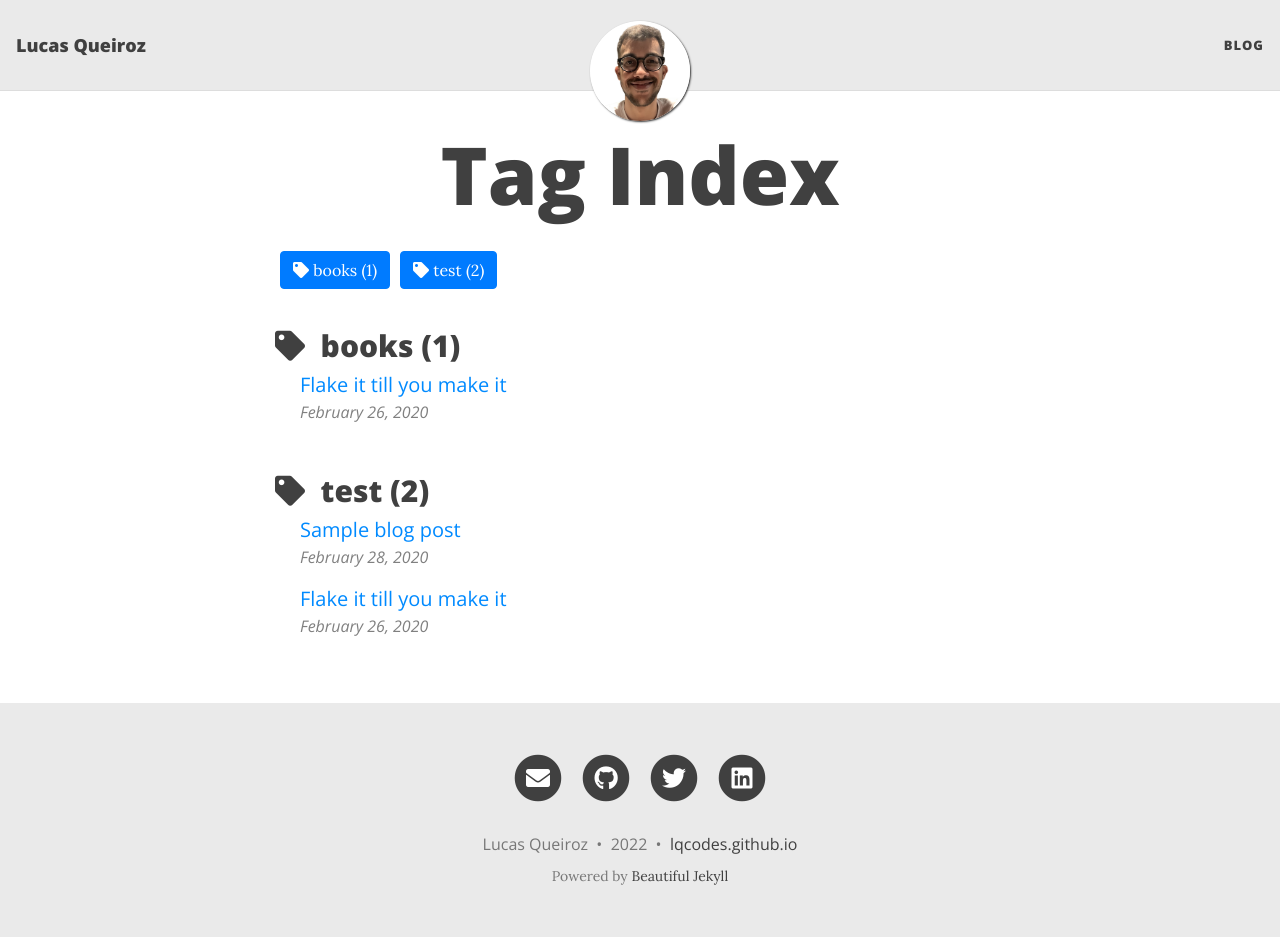
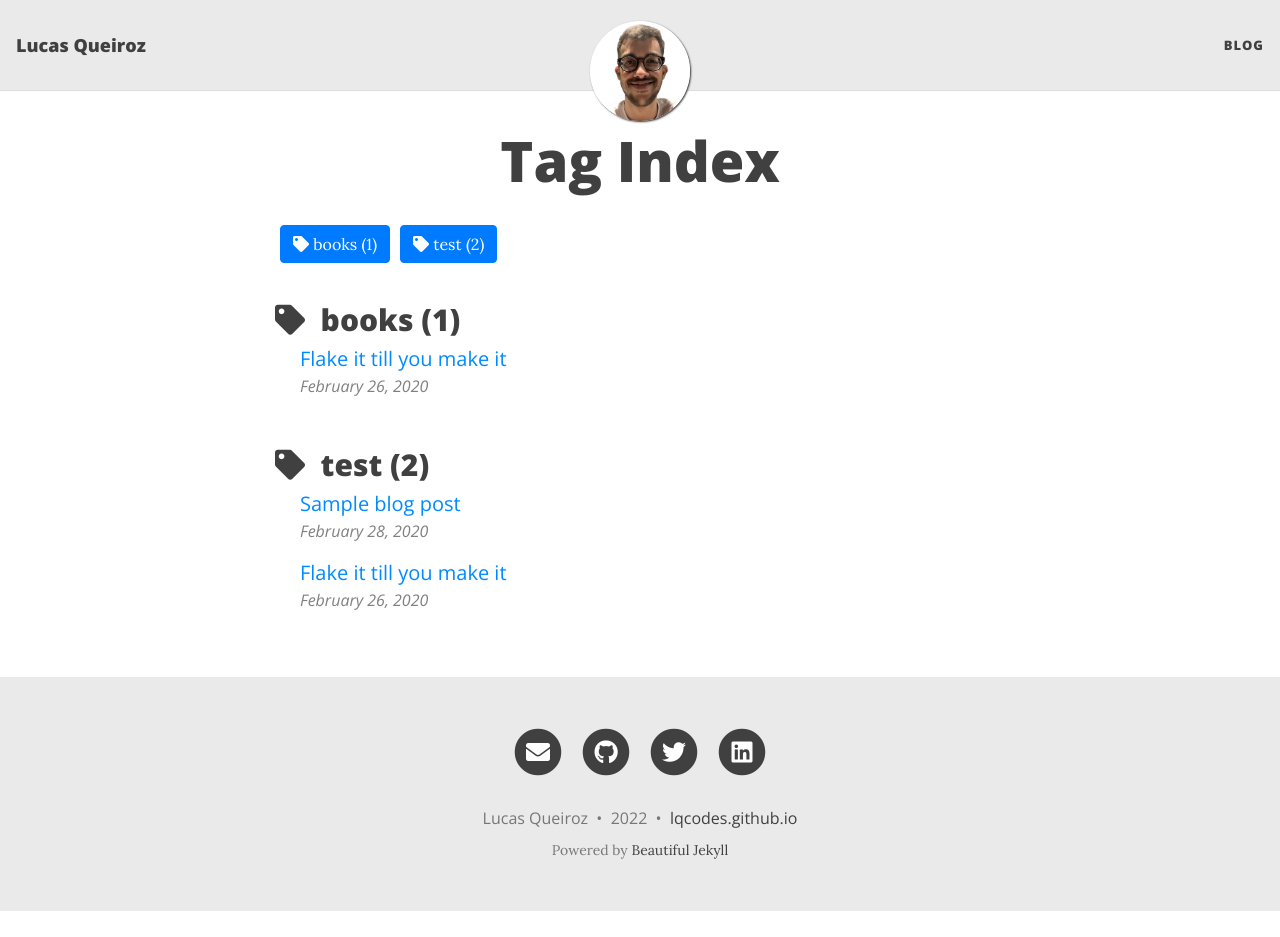
Before and after one commit to lqcodes/lqcodes.github.io, a Jekyll site: the page built from tags.html, in a window 1280 px wide and 937 px high. Built offline with Jekyll 4.4.1, drawn with Linux system fonts in a browser that asks for light colours; nearby versions of some CDN libraries.

Commit message:
Adjust project

```diff
--- a/assets/css/beautifuljekyll.css
+++ b/assets/css/beautifuljekyll.css
@@ -711,7 +711,7 @@ nav.top-nav-short-permanent ~ header > .intro-header.big-img {
     padding: 9.375rem 0;
   }
   .intro-header .page-heading h1 {
-    font-size: 5rem;
+    font-size: 3.5rem; /* Heading */
   }
   .intro-header .post-heading h1 {
     font-size: 3.125rem;
```
Also changed, not shown: index.md (+1 -1 lines).
